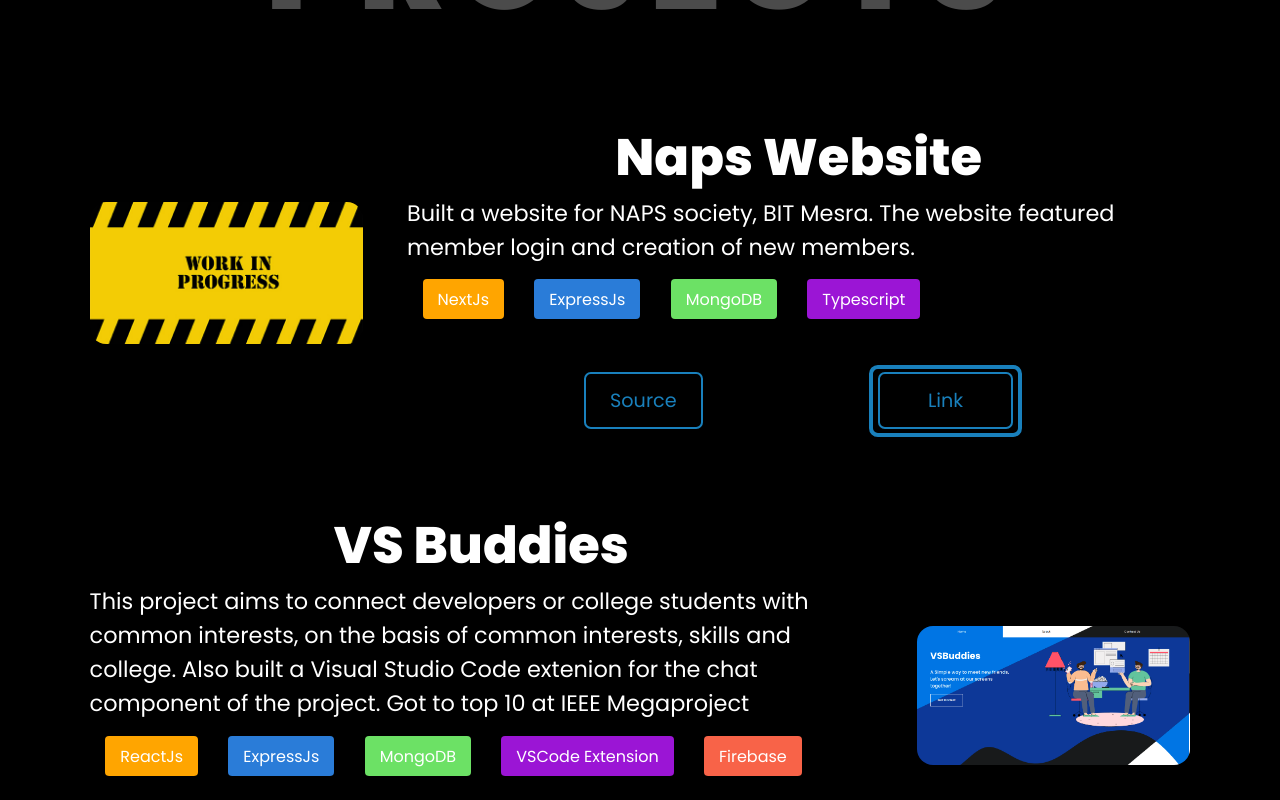
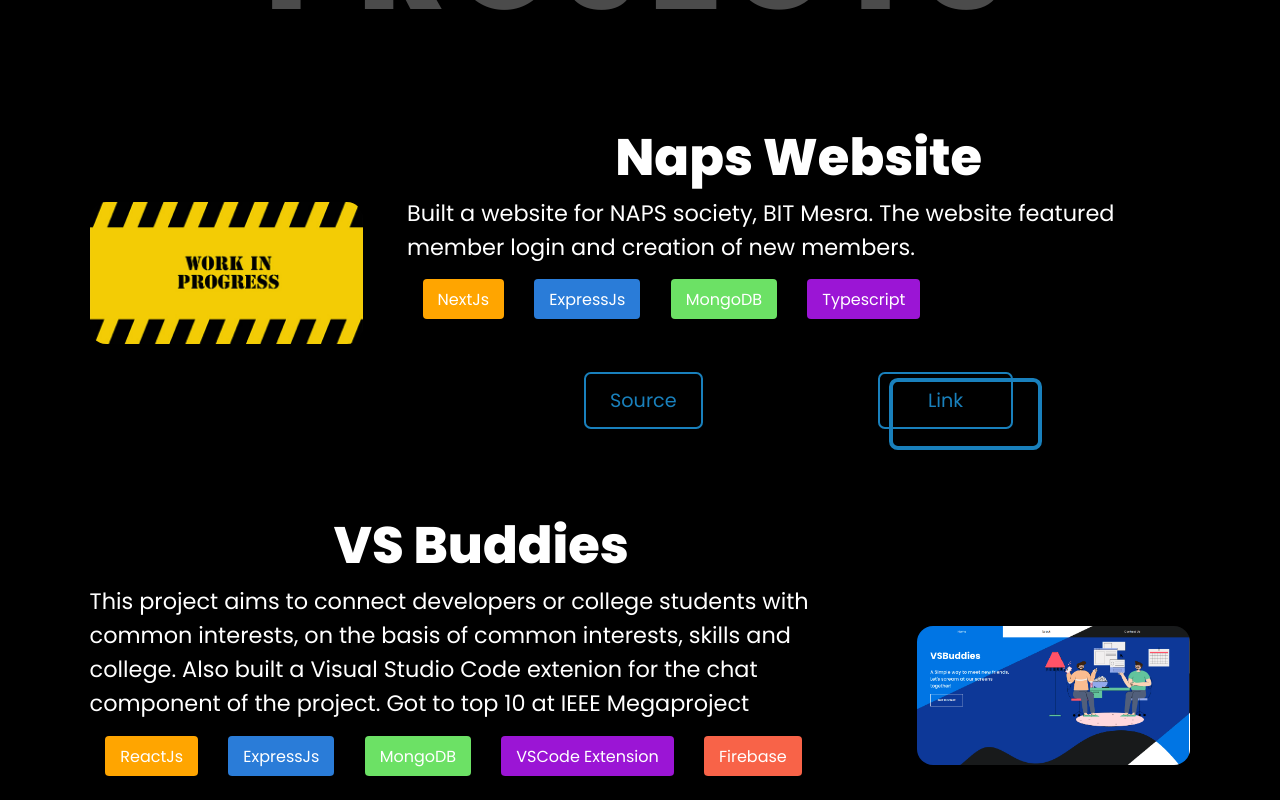
Before and after one commit to ujjawalkumar131/Portfolio-Project-23, a Next.js app: page / in a window 1280 px wide. In both pictures the pointer is over the element 945 px from the left and 2166 px from the top of the page. Shown: the part 1766-2566 px from the top of the page. Built offline with nearby package versions, Linux system fonts and the light colour scheme.

Commit message:
tweaked animation

```diff
--- a/Components/ProjectsSection/styles.module.css
+++ b/Components/ProjectsSection/styles.module.css
@@ -116,8 +116,8 @@
   transition: all 400ms ease-in-out;
 }
 .projectUrl:hover::after{
-  top: -10%;
-  left: -5%;
+  top: 15%;
+  left: 10%;
   width: 110%;
   height: 120%;
   outline: 4px solid rgb(25, 128, 188);
```
